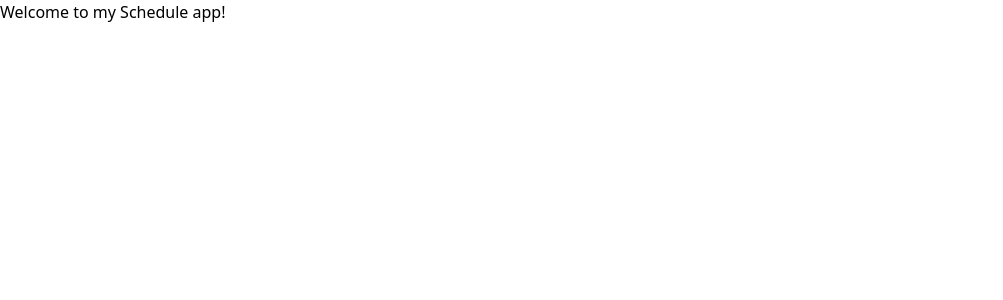
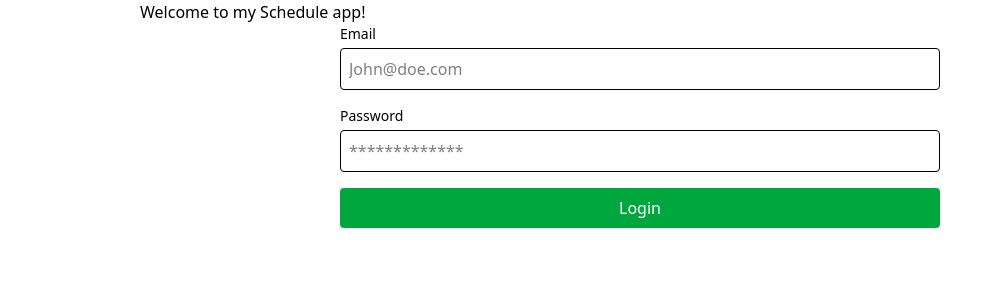
Before and after one commit to Albatraoz12/schedule-app, a Next.js app: page / in a window 1280 px wide. Shown: the top 300 px of the page, without its empty margins (0-1003 px from the left). Built offline with nearby package versions, Linux system fonts and the light colour scheme.

Commit message:
create login component

```diff
--- /dev/null
+++ b/app/components/auth/Login.tsx
@@ -0,0 +1,40 @@
+import React from "react";
+
+const Login = () => {
+  return (
+    <form className="flex flex-col gap-4 mx-auto w-full md:w-[80%] lg:w-[60%]">
+      <div className="flex flex-col gap-1 w-full">
+        <label htmlFor="email" className="text-sm font-medium">
+          Email
+        </label>
+        <input
+          className="w-full p-2 border rounded"
+          type="email"
+          name="email"
+          id="email"
+          placeholder="John@doe.com"
+          autoComplete="email"
+        />
+      </div>
+
+      <div className="flex flex-col gap-1 w-full">
+        <label htmlFor="password" className="text-sm font-medium">
+          Password
+        </label>
+        <input
+          className="w-full p-2 border rounded"
+          type="password"
+          name="password"
+          id="password"
+          autoComplete="current-password"
+          placeholder="*************"
+        />
+      </div>
+      <button className="bg-green-600 text-white p-2 rounded cursor-pointer">
+        Login
+      </button>
+    </form>
+  );
+};
+
+export default Login;
--- a/app/page.tsx
+++ b/app/page.tsx
@@ -1,11 +1,12 @@
-import Image from "next/image";
+import Login from "./components/auth/Login";
 
 export default function Home() {
   return (
-    <div className="">
-      <main className="">
-        <h1>Welcome to my Schedule app!</h1>
-      </main>
-    </div>
+    <main className="px-3 md:w-[80%] md:mx-auto">
+      <h1>Welcome to my Schedule app!</h1>
+      <section>
+        <Login />
+      </section>
+    </main>
   );
 }
```
